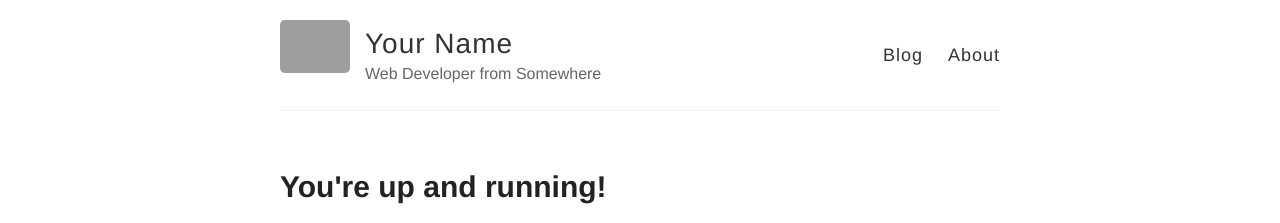
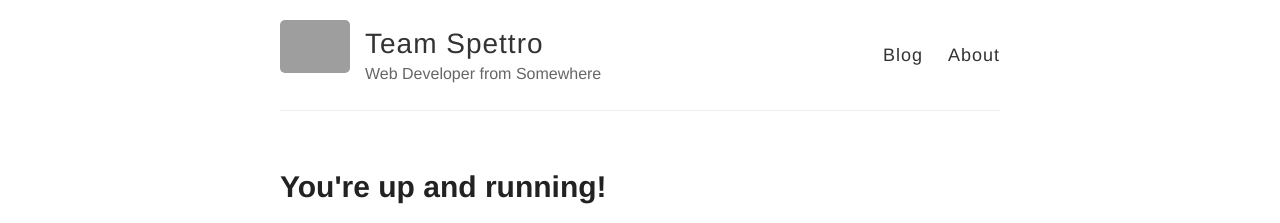
Before and after one commit to teamspettro/blog, a Jekyll site: the page built from _posts/2014-3-3-Hello-World.md, in a window 1280 px wide. Shown: the top 223 px of the page. Built offline with Jekyll 4.4.1, drawn with Linux system fonts in a browser that asks for light colours; grey boxes are pictures that could not be loaded.

Commit message:
Update _config.yml

```diff
--- a/_config.yml
+++ b/_config.yml
@@ -3,7 +3,7 @@
 #
 
 # Name of your site (displayed in the header)
-name: Your Name
+name: Team Spettro
 
 # Short bio or description (displayed in the header)
 description: Web Developer from Somewhere
```
